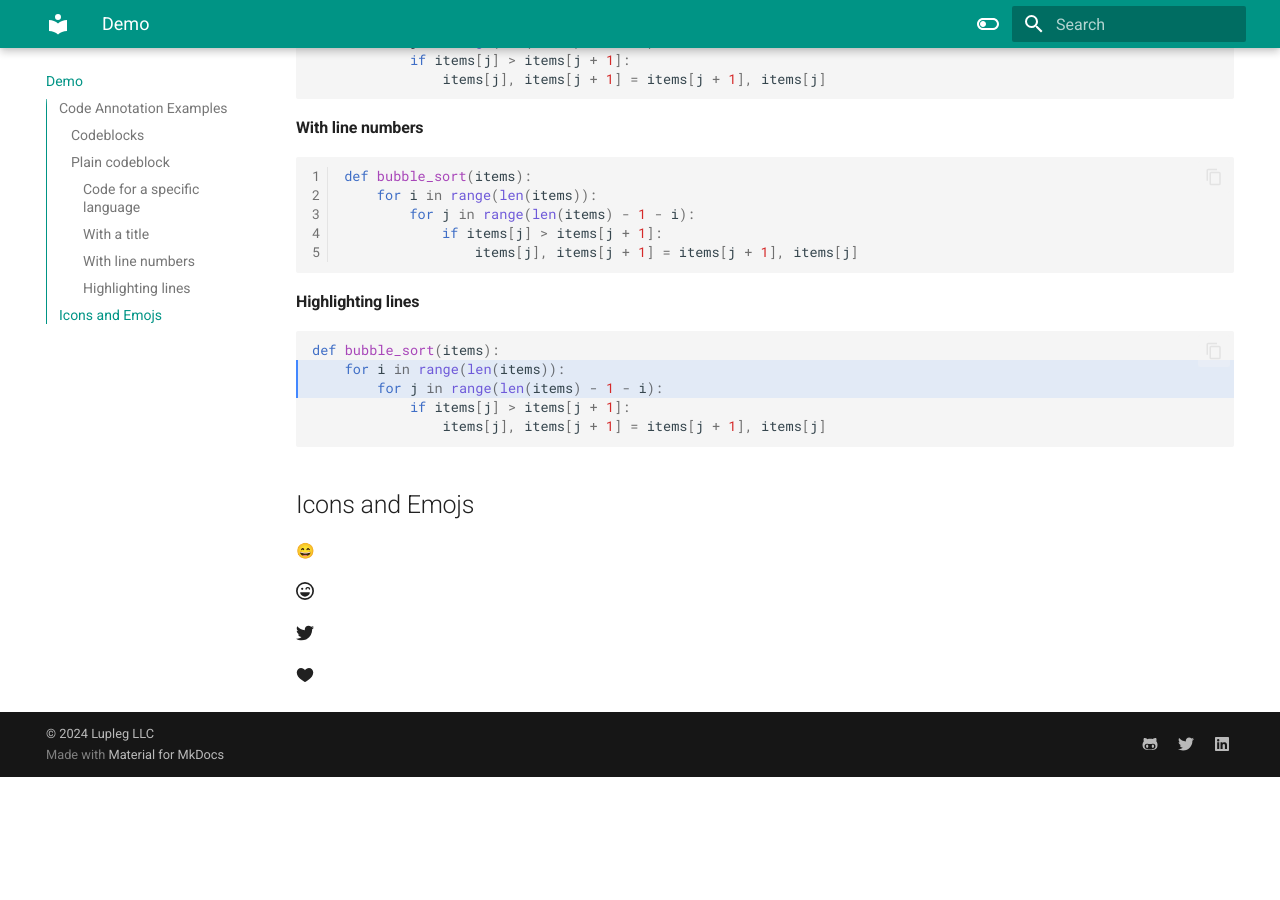
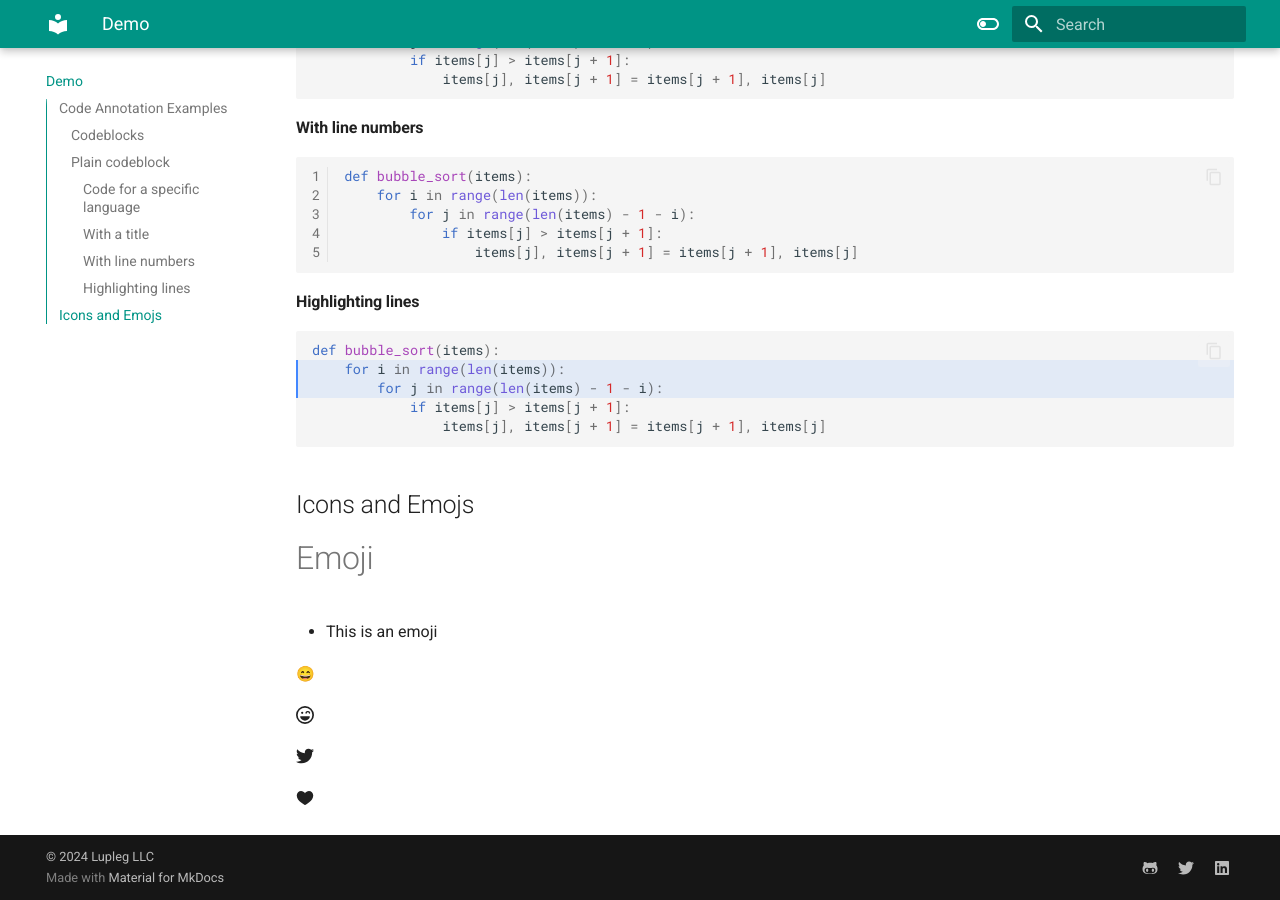
Before and after one commit to Lupleg/Test-nextjs, an MkDocs documentation site: the page built from docs/demo.md, in a window 1280 px wide and 900 px high, scrolled down 887 px. Built offline with MkDocs 1.6.1 and Material for MkDocs 9.7.7, drawn with Linux system fonts in a browser that asks for light colours; emoji names are drawn with the system emoji font; before the commit the page ends 1664 px from its top, so only the background shows below that.

Commit message:
Update demo.md

````diff
--- a/docs/demo.md
+++ b/docs/demo.md
@@ -58,6 +58,8 @@ def bubble_sort(items):
 ```
 
 ## Icons and Emojs
+# Emoji
+- This is an emoji
 
 :smile:
 
````
